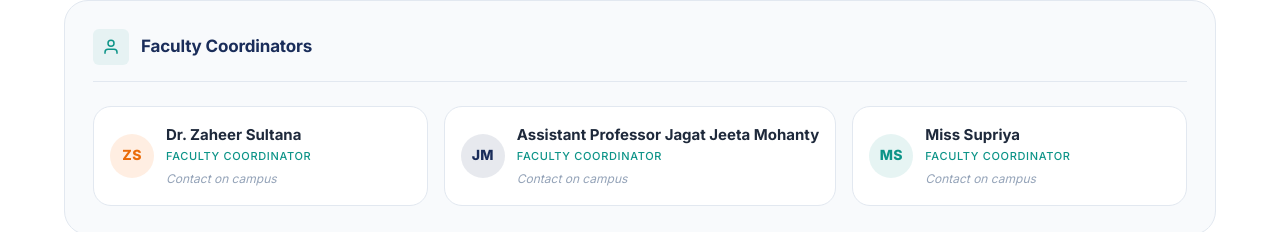
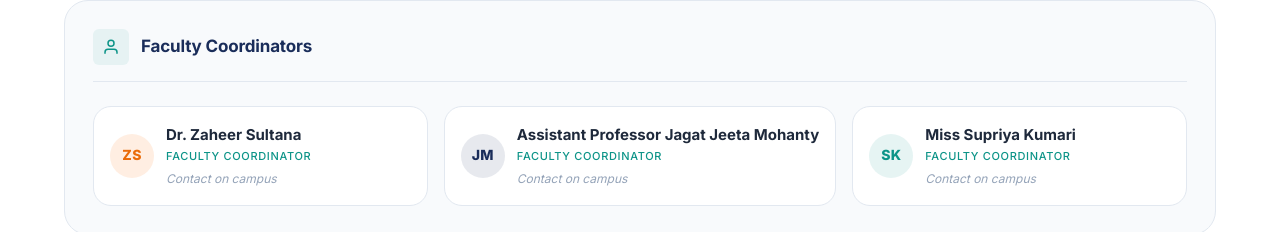
Before and after one commit to aneesh-6/codestorm-registration, a React (Vite) app: page / in a window 1280 px wide. Shown: the part 4699-4931 px from the top of the page. Built offline with nearby package versions, Linux system fonts and the light colour scheme; no server answers.

Commit message:
Update faculty coordinator name

```diff
--- a/src/components/CoordinatorsSection.jsx
+++ b/src/components/CoordinatorsSection.jsx
@@ -13,7 +13,7 @@ const studentCoords = [
 const facultyCoords = [
   { name: 'Dr. Zaheer Sultana',                      phone: null, initial: 'ZS', color: 'orange', role: 'Faculty Coordinator' },
   { name: 'Assistant Professor Jagat Jeeta Mohanty', phone: null, initial: 'JM', color: 'blue',   role: 'Faculty Coordinator' },
-  { name: 'Miss Supriya',                            phone: null, initial: 'MS', color: 'teal',   role: 'Faculty Coordinator' },
+  { name: 'Miss Supriya Kumari',                     phone: null, initial: 'SK', color: 'teal',   role: 'Faculty Coordinator' },
 ];
 
 function CoordCard({ name, phone, initial, color, role }) {
--- a/src/components/RegistrationSuccessPage.jsx
+++ b/src/components/RegistrationSuccessPage.jsx
@@ -251,7 +251,7 @@ export default function RegistrationSuccessPage({ registrationData, onBack }) {
                 <ul className="coord-mini-list">
                   <li>Dr. Zaheer Sultana</li>
                   <li>Assistant Professor Jagat Jeeta Mohanty</li>
-                  <li>Miss Supriya</li>
+                  <li>Miss Supriya Kumari</li>
                 </ul>
               </div>
             </div>
```
